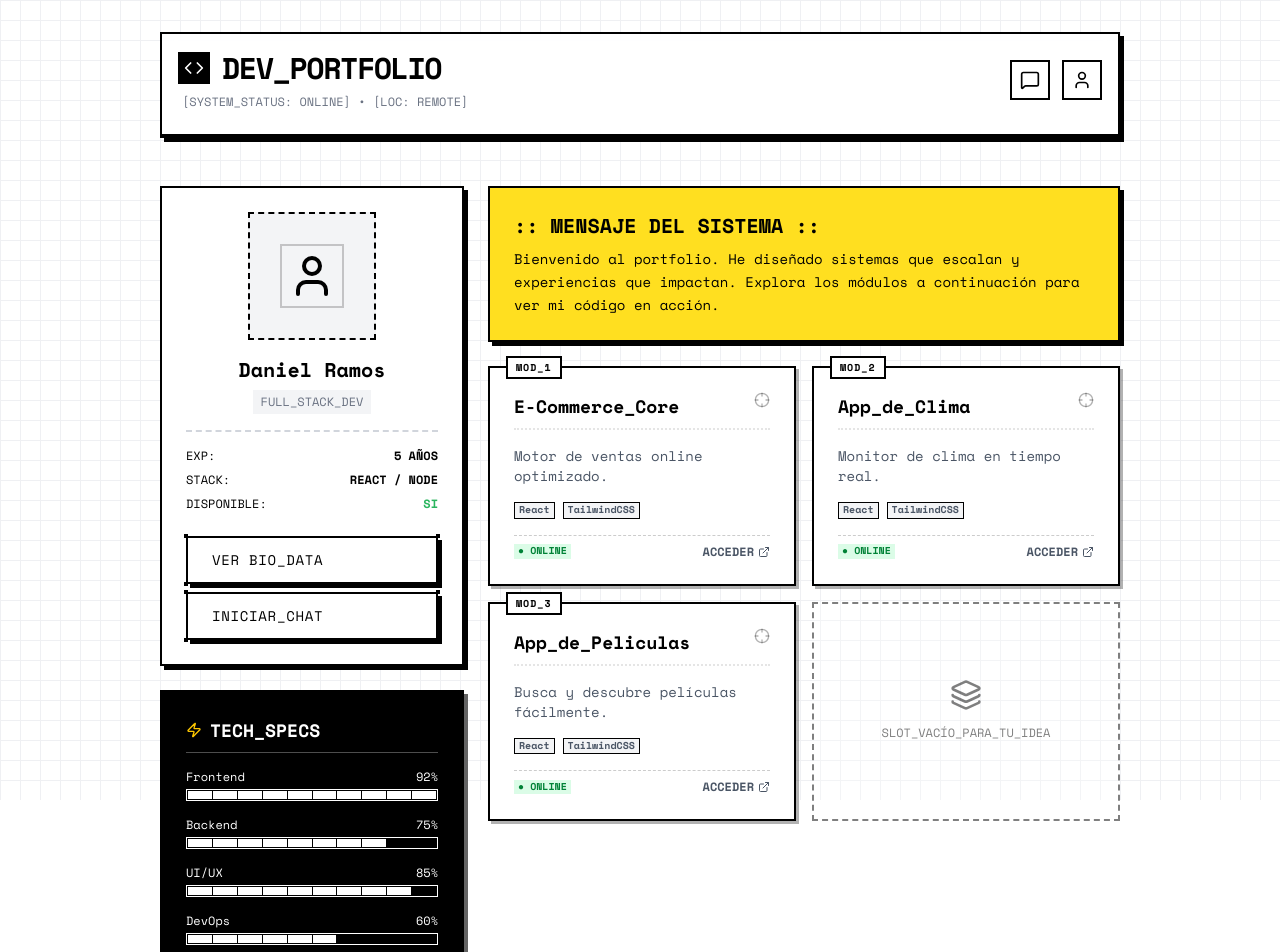
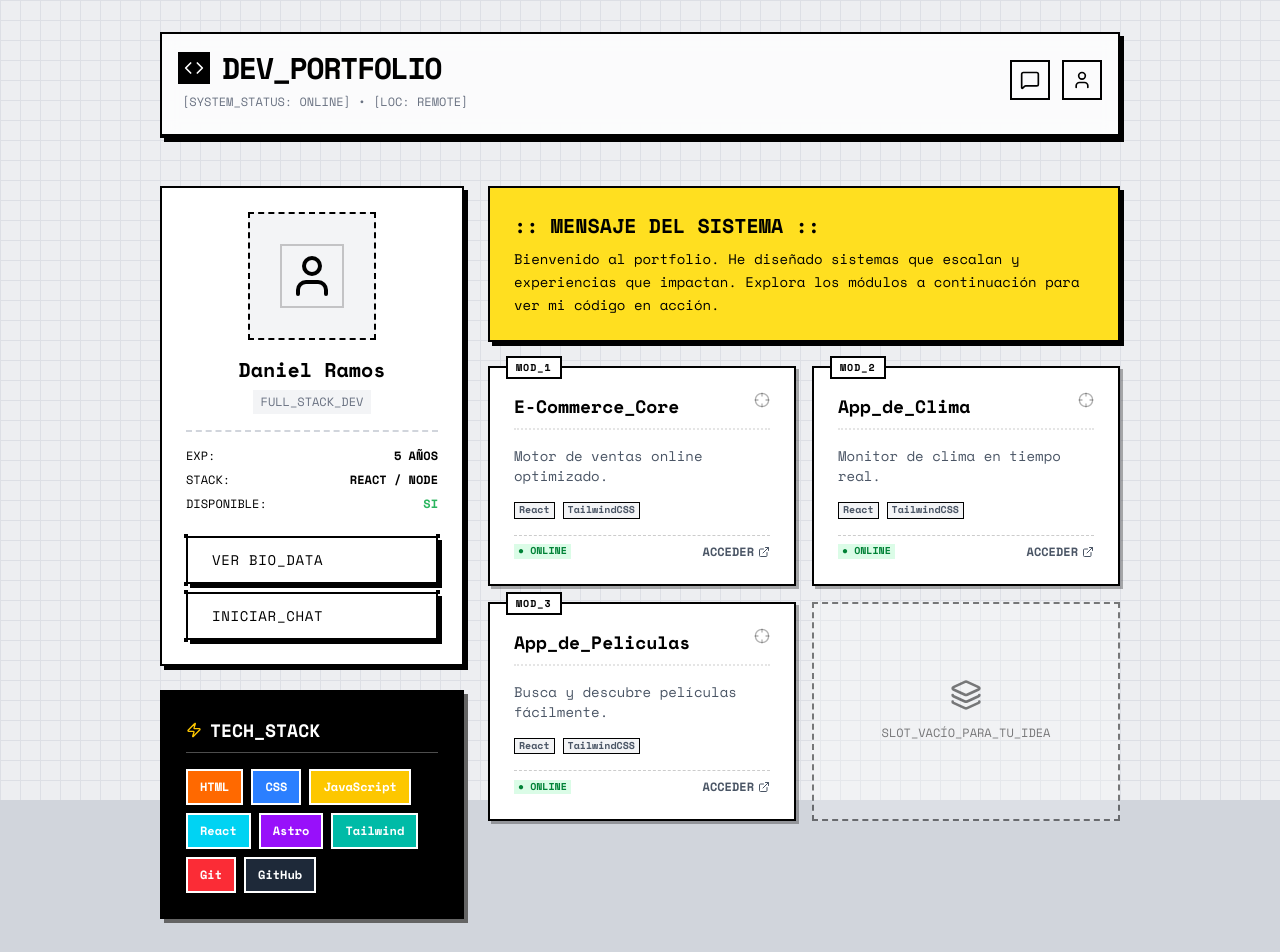
Before and after one commit to danirdev/portfolio-dev, a React (Vite) app: page / in a window 1280 px wide. Shown: the top 952 px of the page. Built offline with nearby package versions, Linux system fonts and the light colour scheme.

Commit message:
Refactor SkillsCard component and update skills data structure

```diff
--- a/src/App.jsx
+++ b/src/App.jsx
@@ -12,11 +12,12 @@ export default function App() {
   const [activeModal, setActiveModal] = useState(null);
 
   return (
-    <div className="min-h-screen text-black font-sans selection:bg-black selection:text-white">
+    <div className="min-h-screen text-black font-sans selection:bg-black selection:text-white bg-gray-300">
       <GlobalStyles />
 
       {/* BACKGROUND LAYER */}
-      <div className="fixed inset-0 bg-grid-pattern z-0 pointer-events-none opacity-60"></div>      <div className="relative z-10 max-w-5xl mx-auto p-4 md:p-8 flex flex-col min-h-screen">
+      <div className="fixed inset-0 bg-grid-pattern z-0 pointer-events-none opacity-60"></div>
+      <div className="relative z-10 max-w-5xl mx-auto p-4 md:p-8 flex flex-col min-h-screen">
 
         <Header />
 
--- a/src/components/profile/SkillsCard.jsx
+++ b/src/components/profile/SkillsCard.jsx
@@ -5,24 +5,15 @@ export default function SkillsCard() {
   return (
     <div className="bg-black text-white p-6 shadow-[4px_4px_0px_0px_rgba(100,100,100,1)] border-2 border-black">
       <h3 className="font-mono font-bold text-lg mb-4 flex items-center gap-2 border-b border-white/30 pb-2">
-        <Zap size={16} className="text-yellow-400" /> TECH_SPECS
-      </h3>
-      <div className="space-y-4">
+        <Zap size={16} className="text-yellow-400" /> TECH_STACK
+      </h3>      <div className="flex flex-wrap gap-2">
         {SKILLS.map(skill => (
-          <div key={skill.name}>
-            <div className="flex justify-between font-mono text-xs mb-1">
-              <span>{skill.name}</span>
-              <span>{skill.val}%</span>
-            </div>
-            <div className="h-3 w-full border border-white p-px flex gap-px">
-              {Array.from({ length: 10 }).map((_, i) => (
-                <div
-                  key={i}
-                  className={`flex-1 ${i < (skill.val / 10) ? 'bg-white' : 'bg-transparent'}`}
-                ></div>
-              ))}
-            </div>
-          </div>
+          <span
+            key={skill.name}
+            className={`${skill.color} text-white font-mono text-xs font-bold px-3 py-2 border-2 border-white transition-colors cursor-default`}
+          >
+            {skill.name}
+          </span>
         ))}
       </div>
     </div>
--- a/src/data/content.js
+++ b/src/data/content.js
@@ -26,8 +26,12 @@ export const PROJECTS = [
 ];
 
 export const SKILLS = [
-  { name: "Frontend", val: 92 },
-  { name: "Backend", val: 75 },
-  { name: "UI/UX", val: 85 },
-  { name: "DevOps", val: 60 },
+  { name: 'HTML', color: 'bg-orange-500 hover:bg-orange-600' },
+  { name: 'CSS', color: 'bg-blue-500 hover:bg-blue-600' },
+  { name: 'JavaScript', color: 'bg-yellow-400 hover:bg-yellow-500' },
+  { name: 'React', color: 'bg-cyan-400 hover:bg-cyan-500' },
+  { name: 'Astro', color: 'bg-purple-600 hover:bg-purple-700' },
+  { name: 'Tailwind', color: 'bg-teal-500 hover:bg-teal-600' },
+  { name: 'Git', color: 'bg-red-500 hover:bg-red-600' },
+  { name: 'GitHub', color: 'bg-gray-800 hover:bg-gray-900' }
 ];
```
